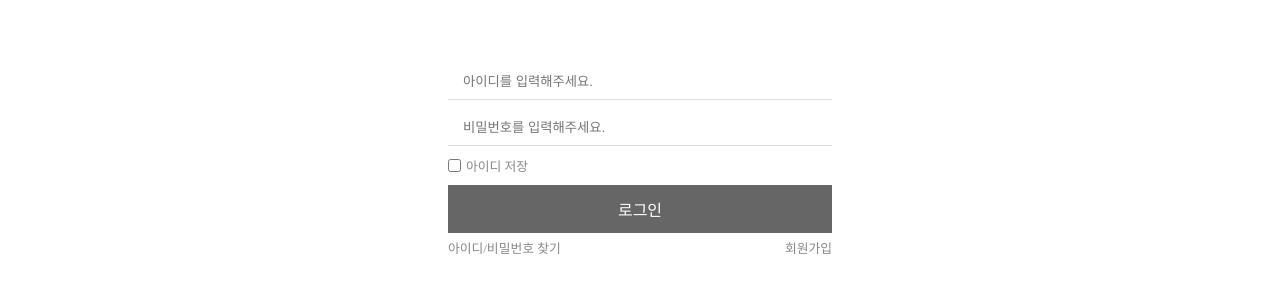
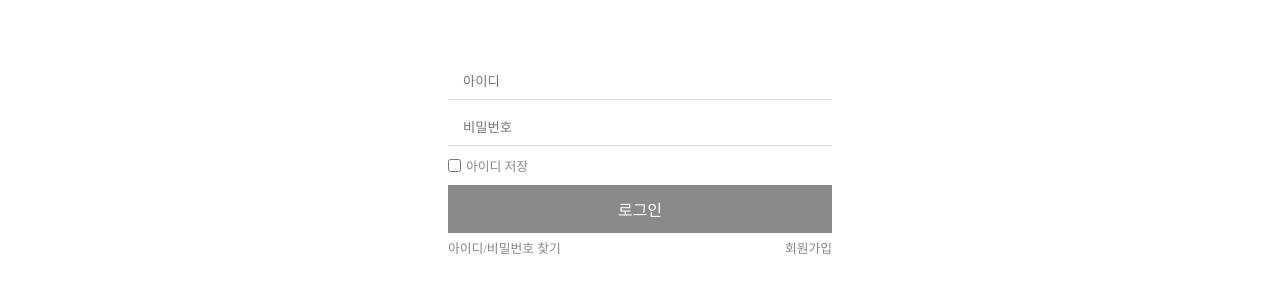
Before and after one commit to gemkim/JS_WEB, a React (Create React App) app: page /login in a window 1280 px wide. Shown: the part 198-481 px from the top of the page. Built offline with nearby package versions, Linux system fonts and the light colour scheme; no server answers.

Commit message:
refactor : 로그인 화면 수정

```diff
--- a/src/api/checkMemberInfo.js
+++ b/src/api/checkMemberInfo.js
@@ -1,4 +1,3 @@
-
 export async function checkMemberInfo(userInfo){
   const data = JSON.stringify(userInfo);
 
@@ -13,7 +12,13 @@ export async function checkMemberInfo(userInfo){
   };
 
   return await fetch("/user/login", requestOptions)
-    .then( response => response.json())
-    .then(result => console.log(result))
+  .then( response => response.json())
+  .then(result => {
+    if(result) {
+      console.log(result);
+      } else {
+        alert('아이디와 패스워드를 확인해주세요');
+      }
+    })
     .catch(error => console.log('error', error));
   };
--- a/src/components/Button/Button.module.scss
+++ b/src/components/Button/Button.module.scss
@@ -18,7 +18,11 @@
 }
 .success{
   color: #fff;
-  background-color: #666;
+  background-color: #41ba9c;
+}
+.disabled{
+  color: #fff;
+  background-color: #8a8a8a;
 }
 
 .cancel{
--- a/src/components/Button/LoginButton.jsx
+++ b/src/components/Button/LoginButton.jsx
@@ -1,9 +1,10 @@
 import styles from './Button.module.scss'
 
-const LoginButton = ({size, state, title }) => {
+const LoginButton = ({size, state, title, isValid }) => {
   return (
     <button
-      className={`${styles[size]} ${styles[state]}`}
+      disabled={!isValid}
+      className={ isValid ? `${styles[size]} ${styles[state]}` : `${styles[size]} ${styles.disabled}`}
     >
       {title}
     </button>
--- a/src/components/login/LoginInput.jsx
+++ b/src/components/login/LoginInput.jsx
@@ -4,7 +4,7 @@ import FormErrorMessage from 'components/commonErrorForm/FormErrorMessage';
 
 import styles from './Login.module.scss'
 
-const LoginInput = ({ type, label, htmlFor, register, errorMessage, onChange }) => {
+const LoginInput = ({ type, label, htmlFor, register, errorMessage }) => {
   return (
     <div className="">
       <div className="">
@@ -15,9 +15,8 @@ const LoginInput = ({ type, label, htmlFor, register, errorMessage, onChange })
             {...register}
             id={htmlFor}
             type={type}
-            placeholder={type === 'password' ? '비밀번호를 입력해주세요.' : '아이디를 입력해주세요.'}
+            placeholder={type === 'password' ? '비밀번호' : '아이디'}
             className={styles.textform}
-            onChange={onChange}
           />
 
         {errorMessage && <FormErrorMessage errorMessage={errorMessage} />}
--- a/src/pages/Home.jsx
+++ b/src/pages/Home.jsx
@@ -10,7 +10,6 @@ import SwiperComponent from 'components/SlideBanner';
 // import test from 'asset/images/banner_01.jpg'
 
 const Home = (props) => {
-
   const [ prdData, setPrdData ] = useState([])
 
   const bannerImages = [
@@ -41,7 +40,6 @@ const Home = (props) => {
 
    }, [])
 
-   console.log(prdData);
   return (
     <div className={styles.main}>
       <section className={styles.mainBanner}>
--- a/src/pages/Login/index.jsx
+++ b/src/pages/Login/index.jsx
@@ -1,6 +1,6 @@
 import React, { useContext, useEffect, useState } from 'react';
 import { useForm } from 'react-hook-form';
-import { Link } from 'react-router-dom';
+import { Link, useNavigate } from 'react-router-dom';
 
 import { login, logout, onUserStateChange } from 'api/firebase';
 import { ContextStore } from 'context/store';
@@ -13,6 +13,8 @@ import LoginButton from 'components/Button/LoginButton';
 import styles from './Login.module.scss'
 
 const Login = (props) => {
+  const navigate = useNavigate();
+
   const [username, setUsername] = useState('');
   const [password, setPassword] = useState('');
   const test = {
@@ -22,57 +24,41 @@ const Login = (props) => {
 
   const {
     register,
-    // handleSubmit,
+    handleSubmit,
+    formState: { errors, isValid },
   } = useForm();
 
+  const onValid = (data) => {
+    console.info(data);
+  };
+
+  const goForgotAccount = () => {
+    navigate('/forgot-account');
+  };
+
+  const goJoinUs = () => {
+    navigate('/join-us');
+  };
+
+  const handleLoginValue = () => {
+
+  }
   const contextValue = useContext(ContextStore)
-
   useEffect(() => {
+    checkMemberInfo(test)
     onUserStateChange( user => contextValue.user[1](user))
-    // setTestUser([
-    //   ...testUser, {
-    //     member_id : username,
-    //     password : password,
-    //     admin_yn : false,
-    //   },
-    // ])
-    // uploadLoginInfo(User)
     if(contextValue.user[0]) {
-      const { email , uid } = contextValue.user[0]
-      const loginData = {
-        username: email,
-        password: uid
-      };
 
       checkMemberInfo(test)
     }
-
   },[contextValue])
-
-  const handleUsernameChange = (event) => {
-    setUsername(event.target.value);
-  };
-
-  const handlePasswordChange = (event) => {
-    setPassword(event.target.value);
-  };
-
-  const handleSubmit = (event) => {
-    event.preventDefault();
-    const loginData = {
-      username: username,
-      password: password
-    };
-    checkMemberInfo(test)
-    // uploadLoginInfo(loginData)
-  };
 
   return(
     <div className={styles.login}>
       <div className={styles.container}>
         <h2>로그인</h2>
         <div className={styles.loginArea}>
-          <form method="post" onSubmit={handleSubmit}>
+          <form onSubmit={handleSubmit(onValid)}>
             {/* 기본 로그인 */}
             <div className={styles.formBox}>
               <LoginInput
@@ -82,8 +68,7 @@ const Login = (props) => {
                 type="text"
                 label="아이디"
                 htmlFor="id"
-                // errorMessage={errors?.id?.message}
-                onChange={handleUsernameChange}
+                errorMessage={errors?.id?.message}
               />
               <LoginInput
                 register={register('password', {
@@ -92,18 +77,17 @@ const Login = (props) => {
                 type="password"
                 label="비밀번호"
                 htmlFor="password"
-                // errorMessage={errors?.password?.message}
-                onChange={handlePasswordChange}
+                errorMessage={errors?.password?.message}
               />
               <div className={styles.savedInfo}>
                 <CheckBox text={'아이디 저장'} />
               </div>
              <div className={styles.btnWrap}>
-              <LoginButton size={'btnL'} state={'success'} title="로그인" onSubmit={handleSubmit} />
+              <LoginButton size={'btnL'} state={'success'} title="로그인" isValid={isValid} onClick={handleLoginValue} />
              </div>
               <div className={styles.joinfind}>
-                <Link to="">아이디/비밀번호 찾기</Link>
-                <Link to="/join-us">회원가입</Link>
+                <Link onClick={goForgotAccount}>아이디/비밀번호 찾기</Link>
+                <Link onClick={goJoinUs}>회원가입</Link>
               </div>
             </div>
             {/* SNS 인증로그인 */}
```
